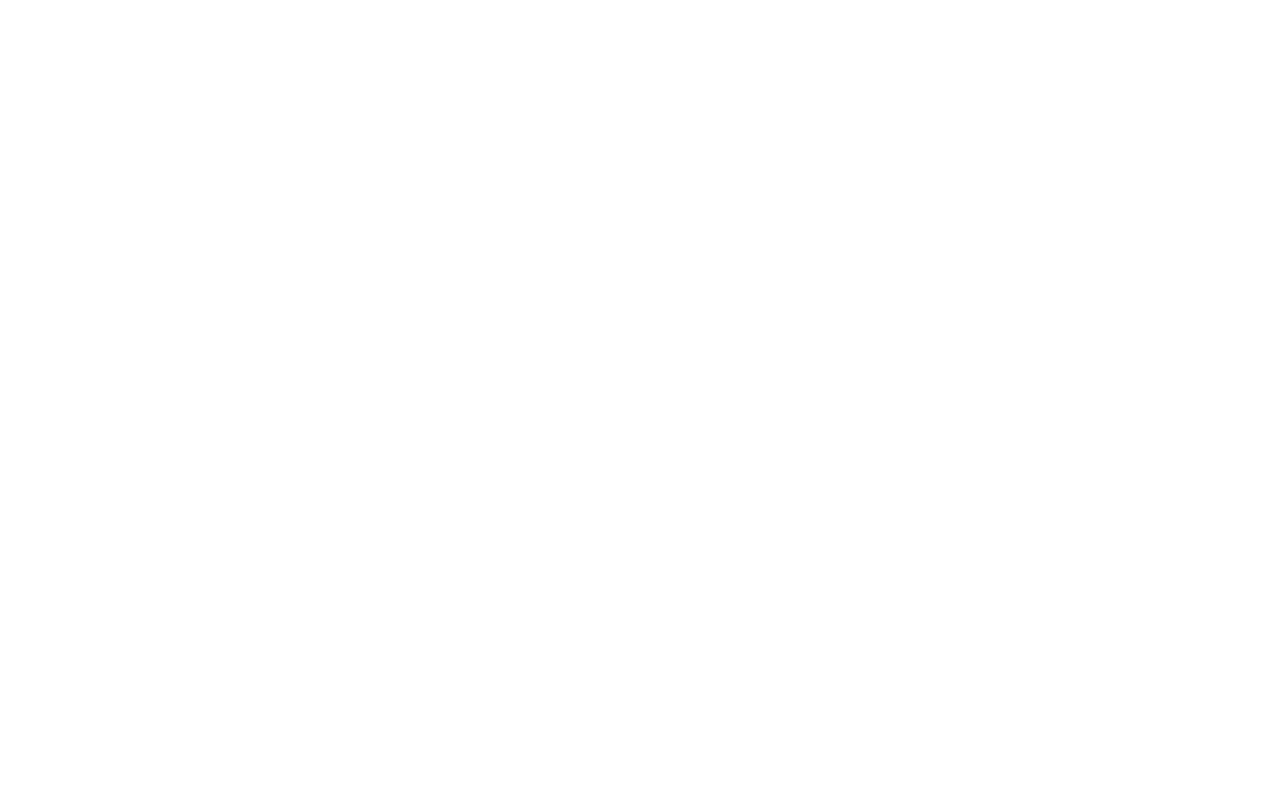
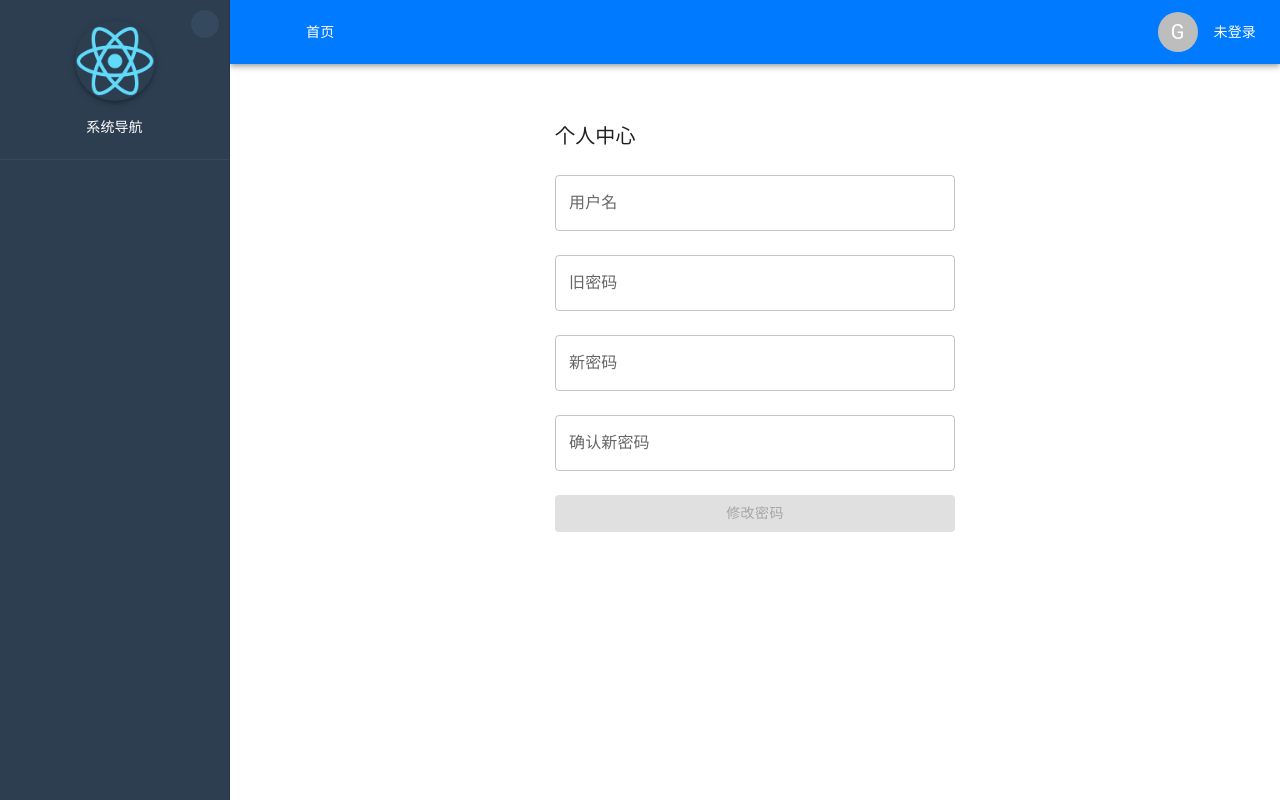
Before and after one commit to open-sun/software, a React (Create React App) app in the folder frontend/: page /UserProfile in a window 1280 px wide. Before the commit this address had no page. Built offline with nearby package versions, Linux system fonts and the light colour scheme; some icons are missing.

Commit message:
添加修改密码功能

```diff
--- a/frontend/src/App.tsx
+++ b/frontend/src/App.tsx
@@ -18,6 +18,7 @@
 import Dashboard from './pages/DashBoard';
 import Layout from './components/Layouts/Layout';
 import SmartCenter from './pages/SmartCenter';
+import UserProfile from './pages/UserProfile.tsx';
 
 // 新增简单布局（仅包含 Header）
 const AuthLayout = ({ children }: { children: React.ReactNode }) => (
@@ -66,6 +67,7 @@
         <Route path="/SmartCenter" element={<Layout><SmartCenter /></Layout>} />
         <Route path="/WaterQuality" element={<Layout><WaterQuality /></Layout>} />
         <Route path="/LineArea" element={<Layout><LineArea /></Layout>} />
+        <Route path="/UserProfile" element={<Layout><UserProfile /></Layout>} />
       </Routes>
     </Router>
   );
--- a/frontend/src/components/AdminCenter/UserManagement.tsx
+++ b/frontend/src/components/AdminCenter/UserManagement.tsx
@@ -2,10 +2,11 @@
 import {
   Typography, Box, Paper, Table, TableBody, TableCell,
   TableContainer, TableHead, TableRow, FormControl,
-  InputLabel, Select, MenuItem, IconButton
+  InputLabel, Select, MenuItem, IconButton, TextField, Button, Stack
 } from "@mui/material";
-import { getusers, updateuserrole, deleteuser } from "../../services/usermanagement";
-import DeleteIcon from '@mui/icons-material/Delete'; // Import the delete icon
+import DeleteIcon from '@mui/icons-material/Delete';
+import { getusers, updateuserrole, deleteuser} from "../../services/usermanagement";
+import {register} from "../../services/login-register"
 
 interface User {
   id: number;
@@ -15,8 +16,14 @@
 
 const UserManagement: React.FC = () => {
   const [users, setUsers] = useState<User[]>([]);
+  const [newUsername, setNewUsername] = useState("");
+  const [newPassword, setNewPassword] = useState("");
+  const [newRole, setNewRole] = useState("user");
 
   useEffect(() => {
+    fetchUsers();
+  }, []);
+
   const fetchUsers = async () => {
     try {
       const data = await getusers();
@@ -25,8 +32,6 @@
       console.error("Failed to fetch users:", error);
     }
   };
-    fetchUsers();
-  }, []);
 
   const handleChangeRole = async (userid: number, newRole: string) => {
     try {
@@ -42,14 +47,59 @@
   const handleDeleteUser = async (userid: number) => {
     try {
       await deleteuser(userid);
-      setUsers(users.filter(user => user.id !== userid)); // Remove the user from the state
+      setUsers(users.filter(user => user.id !== userid));
     } catch (error) {
       console.error("Failed to delete user:", error);
     }
   };
 
+  const handleAddUser = async () => {
+    try {
+      const res = await register(newUsername, newPassword, newRole);
+      if (res.ok) {
+        setNewUsername("");
+        setNewPassword("");
+        setNewRole("user");
+        fetchUsers(); // 刷新用户列表
+      } else {
+        alert(res.message || "添加用户失败");
+      }
+    } catch (error) {
+      console.error("添加用户失败:", error);
+    }
+  };
+
   return (
     <Box>
+      <Typography variant="h6" sx={{ mb: 2 }}>添加新用户</Typography>
+      <Stack spacing={2} direction="row" alignItems="center" sx={{ mb: 3 }}>
+        <TextField
+          label="用户名"
+          value={newUsername}
+          onChange={(e) => setNewUsername(e.target.value)}
+          size="small"
+        />
+        <TextField
+          label="密码"
+          type="password"
+          value={newPassword}
+          onChange={(e) => setNewPassword(e.target.value)}
+          size="small"
+        />
+        <FormControl size="small">
+          <InputLabel>角色</InputLabel>
+          <Select
+            value={newRole}
+            onChange={(e) => setNewRole(e.target.value)}
+            label="角色"
+          >
+            <MenuItem value="user">普通用户</MenuItem>
+            <MenuItem value="admin">管理员</MenuItem>
+          </Select>
+        </FormControl>
+        <Button variant="contained" onClick={handleAddUser}>添加用户</Button>
+      </Stack>
+
       <TableContainer component={Paper}>
         <Table>
           <TableHead>
@@ -91,6 +141,7 @@
           </TableBody>
         </Table>
       </TableContainer>
+
       {users.length === 0 && (
         <Typography sx={{ mt: 2 }}>暂无用户数据</Typography>
       )}
--- a/frontend/src/components/Layouts/Header.tsx
+++ b/frontend/src/components/Layouts/Header.tsx
@@ -42,7 +42,6 @@
   return (
     <AppBar position="static" sx={{ backgroundColor: '#007bff' }}>
       <Toolbar>
-        {/* 仅在 isMobile 为 true 时显示按钮 */}
         {isMobile && handleDrawerToggle && (
           <IconButton color="inherit" edge="start" onClick={handleDrawerToggle} sx={{ mr: 2 }}>
             <MenuIcon />
@@ -80,7 +79,11 @@
         <Box sx={{ display: 'flex', alignItems: 'center', gap: '16px', marginLeft: 'auto' }}>
           {isAuthenticated ? (
             <>
-              <Avatar {...stringAvatar(user?.username || 'U')} />
+              <Avatar
+                {...stringAvatar(user?.username || 'U')}
+                sx={{ cursor: 'pointer', bgcolor: 'white', color: '#007bff' }}
+                onClick={() => navigate('/UserProfile')} // 👈 点击跳转
+              />
               <Typography sx={{ color: 'white', fontSize: '0.875rem' }}>
                 {user?.username || 'Unknown'}
               </Typography>
--- /dev/null
+++ b/frontend/src/pages/UserProfile.tsx.tsx
@@ -0,0 +1,114 @@
+// src/pages/UserProfile.tsx
+
+import React, { useState } from "react";
+import {
+  Typography,
+  TextField,
+  Button,
+  Box,
+  Alert,
+} from "@mui/material";
+import { useSelector } from "react-redux";
+import { RootState } from "../store";
+import { changepassword } from "../services/usermanagement";
+
+const UserProfile: React.FC = () => {
+  // 从 Redux 中获取当前用户名
+  const username = useSelector((state: RootState) => state.auth.user?.username);
+
+  // 表单状态
+  const [oldPassword, setOldPassword] = useState("");
+  const [newPassword, setNewPassword] = useState("");
+  const [confirmPassword, setConfirmPassword] = useState("");
+
+  // 提示状态
+  const [message, setMessage] = useState("");
+  const [error, setError] = useState(false);
+
+  const handleChangePassword = async () => {
+    if (newPassword !== confirmPassword) {
+      setError(true);
+      setMessage("新密码与确认密码不一致");
+      return;
+    }
+
+    try {
+      const res = await changepassword(username || "", oldPassword, newPassword);
+      if (res.ok) {
+        setError(false);
+        setMessage("密码修改成功");
+        setOldPassword("");
+        setNewPassword("");
+        setConfirmPassword("");
+      } else {
+        setError(true);
+        setMessage(res.message || "修改失败");
+      }
+    } catch (e) {
+      setError(true);
+      setMessage("服务器错误");
+    }
+  };
+
+  return (
+    <Box sx={{ maxWidth: 400, mx: "auto", mt: 5 }}>
+      <Typography variant="h6" gutterBottom>
+        个人中心
+      </Typography>
+
+      <TextField
+        label="用户名"
+        value={username || ""}
+        fullWidth
+        margin="normal"
+        InputProps={{ readOnly: true }}
+      />
+
+      <TextField
+        label="旧密码"
+        type="password"
+        value={oldPassword}
+        onChange={(e) => setOldPassword(e.target.value)}
+        fullWidth
+        margin="normal"
+      />
+
+      <TextField
+        label="新密码"
+        type="password"
+        value={newPassword}
+        onChange={(e) => setNewPassword(e.target.value)}
+        fullWidth
+        margin="normal"
+      />
+
+      <TextField
+        label="确认新密码"
+        type="password"
+        value={confirmPassword}
+        onChange={(e) => setConfirmPassword(e.target.value)}
+        fullWidth
+        margin="normal"
+      />
+
+      <Button
+        variant="contained"
+        fullWidth
+        sx={{ mt: 2 }}
+        onClick={handleChangePassword}
+
+        disabled={!username || !oldPassword || !newPassword || !confirmPassword}
+      >
+        修改密码
+      </Button>
+
+      {message && (
+        <Alert severity={error ? "error" : "success"} sx={{ mt: 2 }}>
+          {message}
+        </Alert>
+      )}
+    </Box>
+  );
+};
+
+export default UserProfile;
--- a/frontend/src/services/usermanagement.tsx
+++ b/frontend/src/services/usermanagement.tsx
@@ -14,3 +14,17 @@
   const response = await axiosInstance.delete(`/api/deleteuser/${id}`);
   return response.data;
 };
+
+
+export const changepassword = async (
+  username: string,
+  oldPassword: string,
+  newPassword: string
+) => {
+  const response = await axiosInstance.post('/api/changepassword', {
+    username,
+    old_password: oldPassword,
+    new_password: newPassword
+  });
+  return response.data;
+};
```
Also changed, not shown: 2 other files (tests, documents, lock files or other folders). Lines whose indentation alone changed are shown as unchanged.
